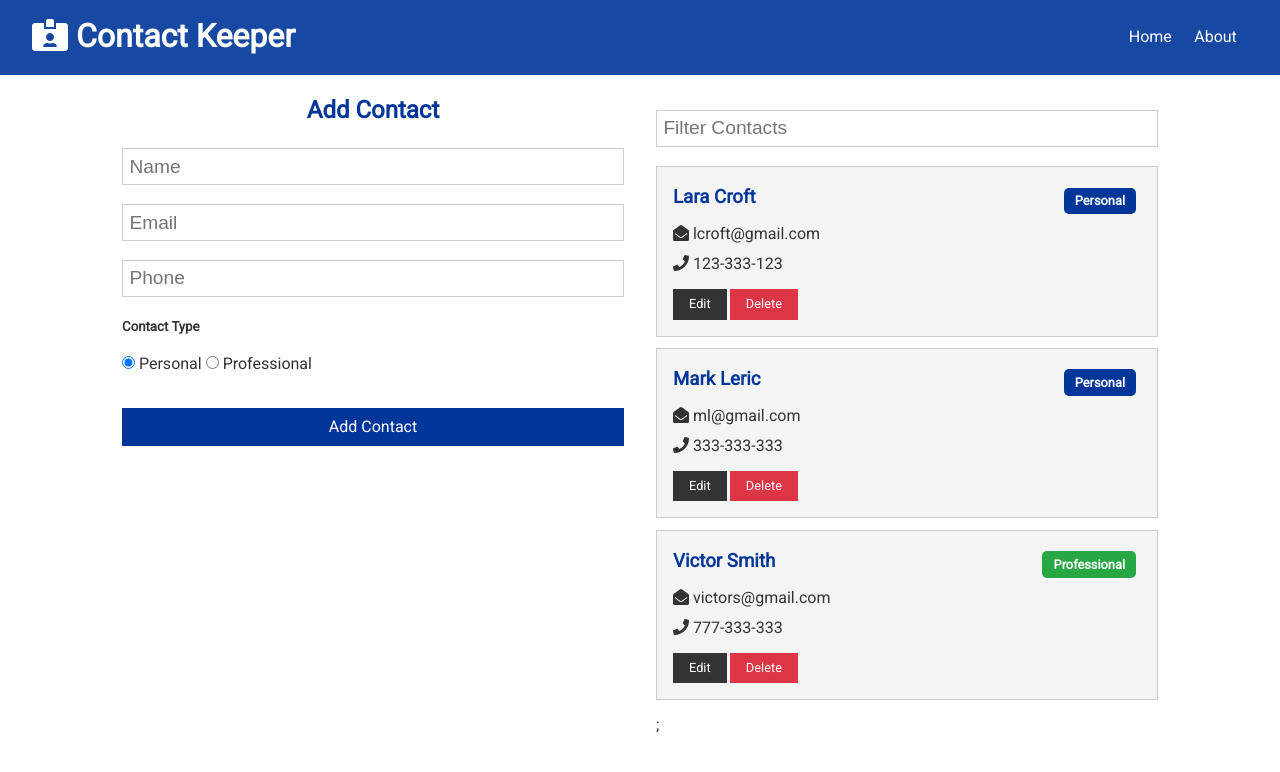
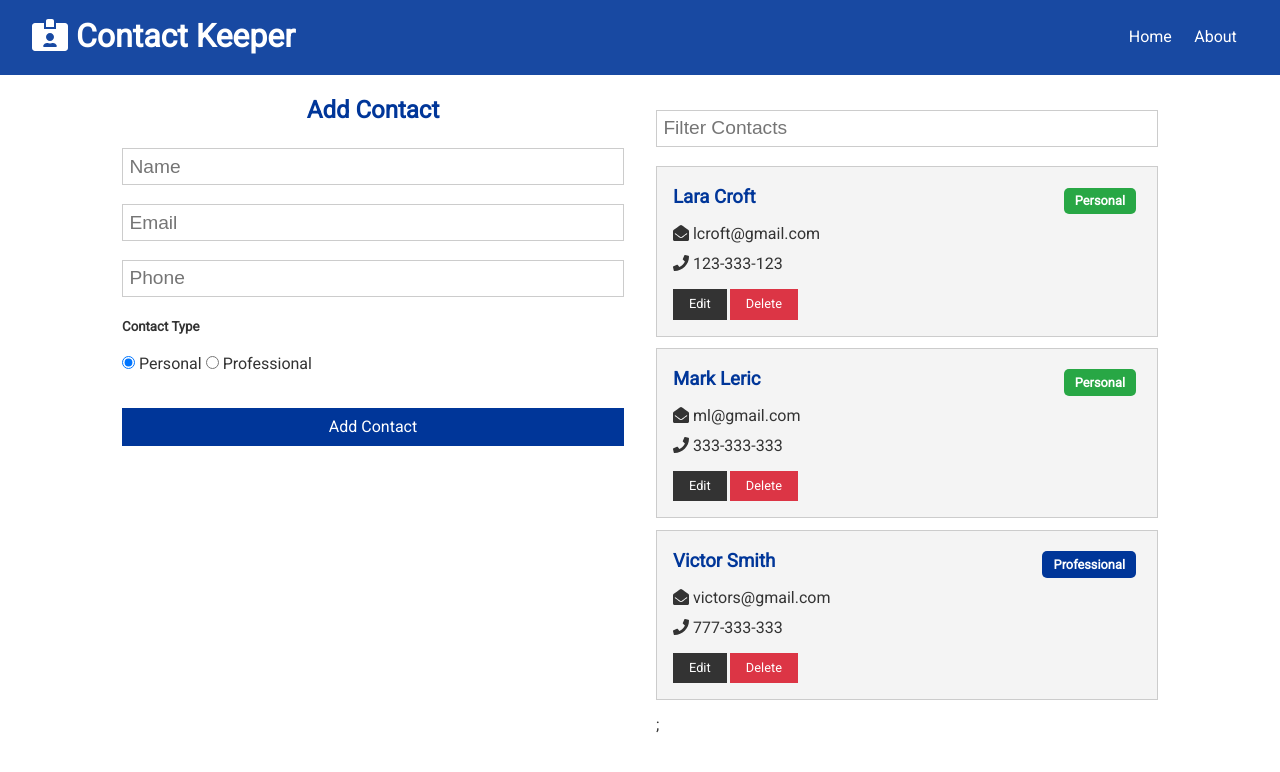
Before and after one commit to Zigmall/Contact-Keeper, a React (Create React App) app in the folder client/: page / in a window 1280 px wide. Shown: the top 772 px of the page. Built offline with nearby package versions, Linux system fonts and the light colour scheme.

Commit message:
Swap professional and personal badges colors

```diff
--- a/client/src/components/contacts/ContactItem.js
+++ b/client/src/components/contacts/ContactItem.js
@@ -21,7 +21,7 @@ const ContactItem = ({ contact }) => {
           style={{ float: 'right' }}
           className={
             'badge ' +
-            (type === 'professional' ? 'badge-success' : 'badge-primary')
+            (type !== 'professional' ? 'badge-success' : 'badge-primary')
           }
         >
           {type.charAt(0).toUpperCase() + type.slice(1)}
```
